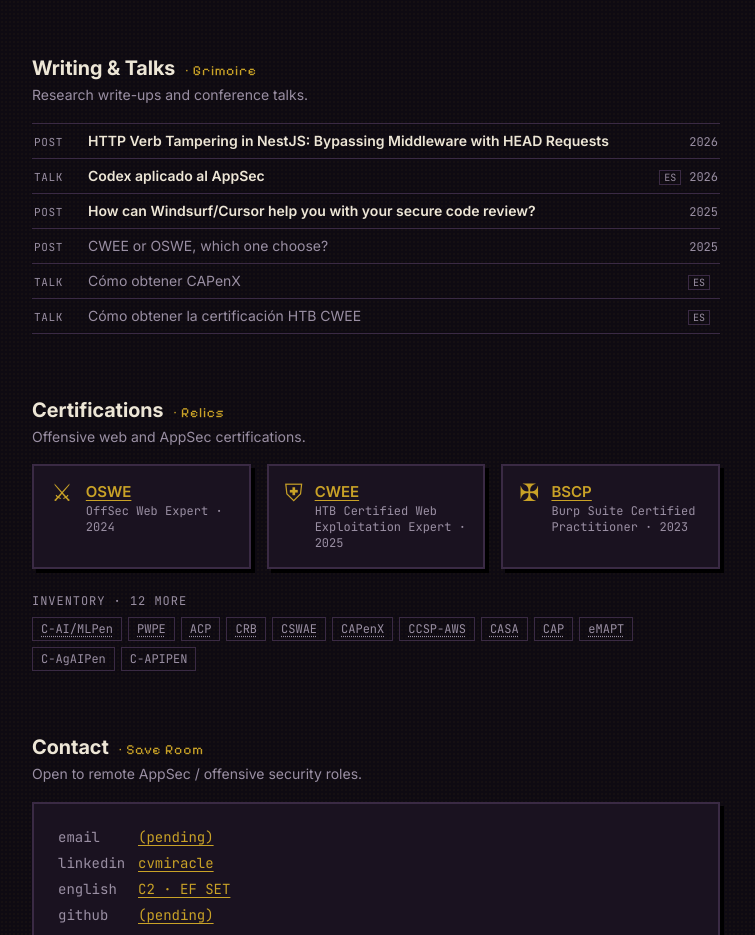
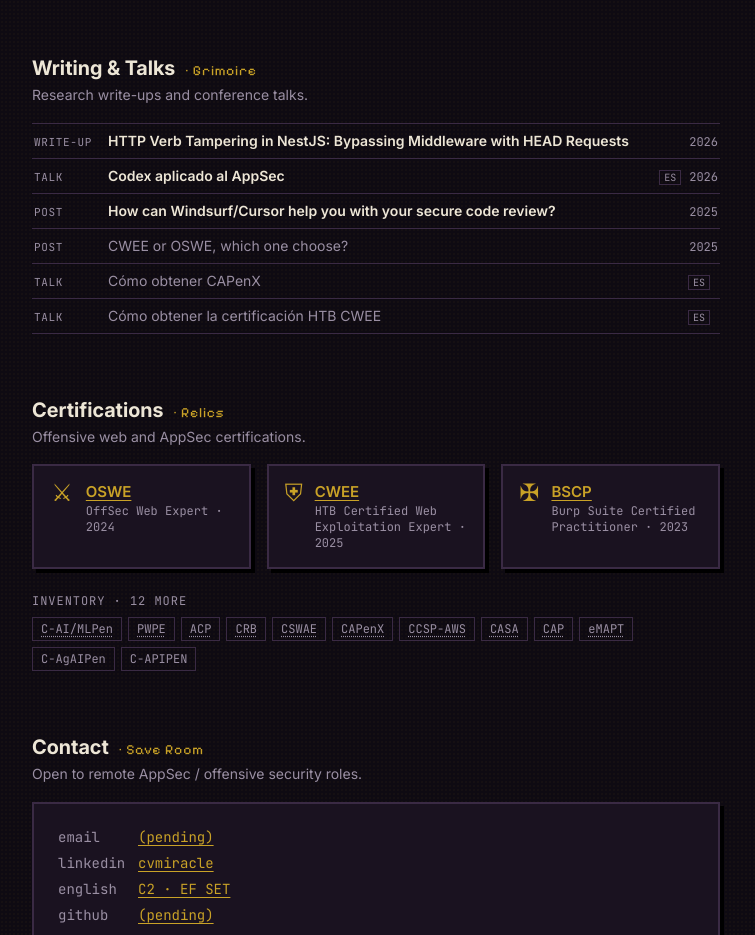
Before and after one commit to tachote/cvargas-portfolio, an Astro site: page / in a window 1280 px wide. Shown: the part 1300-2235 px from the top of the page, without its empty margins (264-1019 px from the left). Built offline with nearby package versions, Linux system fonts and the light colour scheme; Astro itself is replaced by a stand-in of ours.

Commit message:
Grimoire reads grimoire.json (tier/lang from data)

```diff
--- a/src/fx.css
+++ b/src/fx.css
@@ -69,10 +69,10 @@
 #certifications .relics{grid-template-columns:repeat(3,minmax(0,1fr))}
 @media (max-width:600px){#certifications .relics{grid-template-columns:1fr}}
 .tagline{margin:6px 0 16px;color:var(--muted);font-size:15px;max-width:60ch}
-.grim li{grid-template-columns:44px minmax(0,1fr) auto}
+.grim li{grid-template-columns:64px minmax(0,1fr) auto}
 .grim .k{font:11px var(--mono);color:var(--muted);text-transform:uppercase;letter-spacing:.06em}
 .grim a{font:600 14px var(--font);color:var(--text);text-decoration:none}
 .grim a:hover{color:var(--accent);text-decoration:underline}
 .grim li.lo a{color:var(--muted);font-weight:400}
 .grim .lang{font:10px var(--mono);border:1px solid var(--border);padding:0 4px;margin-right:8px;color:var(--muted)}
-@media (max-width:600px){.grim li{grid-template-columns:44px 1fr}.grim .d{grid-column:2}}
+@media (max-width:600px){.grim li{grid-template-columns:64px 1fr}.grim .d{grid-column:2}}
--- a/src/pages/index.astro
+++ b/src/pages/index.astro
@@ -3,15 +3,9 @@
 import { cves } from '../data/cves.ts';
 import ach from '../data/achievements.json';
 import certs from '../data/certs.json';
-import talks from '../data/talks.json';
-import blogs from '../data/blogs.json';
-const FEAT = ['e70b968b15c2', 'qyf-AlgEy20', 'd93394a4d719'];
-const items = [
-  ...blogs.map((b) => ({ kind: 'Post', title: b.title, url: b.url, year: b.year, lang: '' })),
-  ...talks.map((t) => ({ kind: 'Talk', title: t.title, url: t.url, year: t.year, lang: 'ES' })),
-];
-const rank = (u: string) => { const i = FEAT.findIndex((f) => u.includes(f)); return i < 0 ? 99 : i; };
-items.sort((a, b) => rank(a.url) - rank(b.url) || (b.year ?? 0) - (a.year ?? 0));
+import grim from '../data/grimoire.json';
+const KIND: Record<string, string> = { writeup: 'Write-up', post: 'Post', talk: 'Talk' };
+const items = (grim as any[]).filter((g) => !g.hidden);
 const ICO: Record<string,string> = { OSWE: '⚔', CWEE: '⛨', BSCP: '✠' };
 const achTop = ach.filter((a) => a.tier === 'top');
 const achRest = ach.filter((a) => a.tier !== 'top');
@@ -88,7 +82,7 @@
   <p class="sub">Research write-ups and conference talks.</p>
   <ul class="troph grim">
     {items.map((it) => (
-      <li class={rank(it.url) < 99 ? '' : 'lo'}><span class="k">{it.kind}</span><a href={it.url} rel="noopener">{it.title}</a><span class="d">{it.lang && <span class="lang">{it.lang}</span>}{it.year ?? ''}</span></li>
+      <li class={it.tier === 'top' ? '' : 'lo'}><span class="k">{KIND[it.kind] ?? it.kind}</span><a href={it.url} rel="noopener">{it.title}</a><span class="d">{it.lang && it.lang !== 'EN' && <span class="lang">{it.lang}</span>}{it.year ?? ''}</span></li>
     ))}
   </ul>
 </section>
```
